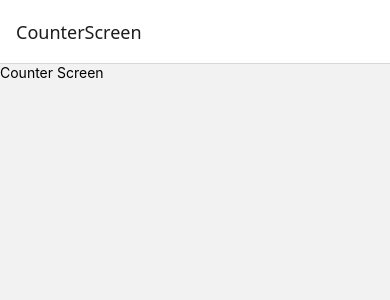
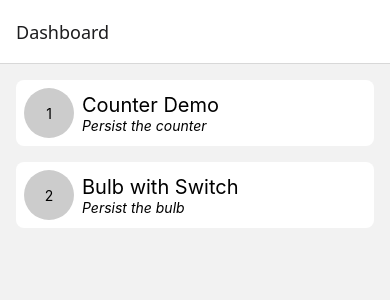
Before and after one commit to abidroid/ReactNativeAsyncStorage, a React Native app: screen /Dashboard in a window 390 px wide. Shown: the top 300 px of the page. Built offline with nearby package versions, Linux system fonts and the light colour scheme.

Commit message:
Dashboard design and navigation

```diff
--- a/navigators/RootNavigator.js
+++ b/navigators/RootNavigator.js
@@ -1,6 +1,7 @@
 import { createNativeStackNavigator } from "@react-navigation/native-stack";
 import CounterScreen from "../screens/CounterScreen";
 import BulbScreen from "../screens/BulbScreen";
+import DashboardScreen from "../screens/DashboardScreen";
 
 
 const Stack = createNativeStackNavigator();
@@ -9,6 +10,10 @@ const RootNavigator = () => {
     return (
 
         <Stack.Navigator>
+            <Stack.Screen
+                name="Dashboard"
+                component={DashboardScreen}
+            />
             <Stack.Screen
                 name="CounterScreen"
                 component={CounterScreen}
--- a/screens/CounterScreen.js
+++ b/screens/CounterScreen.js
@@ -2,7 +2,7 @@ import {View, Text} from 'react-native';
 
 const CounterScreen = () => {
  return (
-        <View><Text>Counter Screen</Text></View>
+        <View></View>
     );
 };
 
--- /dev/null
+++ b/screens/DashboardScreen.js
@@ -0,0 +1,53 @@
+import { Pressable, View, Text, StyleSheet } from "react-native";
+
+
+const DashboardScreen = ({ navigation }) => {
+
+    return (
+
+        <View style={styles.container}>
+            <Pressable style={styles.itemRow}
+            onPress={()=> {navigation.navigate("CounterScreen")}}
+            >
+                <View style={styles.circalAvatar}><Text>1</Text></View>
+                <View><Text style={styles.title}>Counter Demo</Text>
+                    <Text style={styles.subTitle}>Persist the counter</Text>
+                </View>
+            </Pressable>
+            <Pressable style={styles.itemRow}
+                        onPress={()=> {navigation.navigate("BulbScreen")}}
+
+            >
+                <View style={styles.circalAvatar}><Text>2</Text></View>
+                <View><Text style={styles.title}>Bulb with Switch</Text>
+                    <Text style={styles.subTitle}>Persist the bulb</Text>
+                </View>
+            </Pressable>
+        </View>
+    );
+};
+
+const styles = StyleSheet.create({
+    container:{padding: 8},
+    itemRow: {
+        flexDirection: 'row',
+        gap: 8,
+        backgroundColor: 'white',
+        padding: 8,
+        margin: 8,
+        alignItems: 'center',
+        borderRadius: 8,
+    },
+    circalAvatar: {
+        width: 50,
+        height: 50,
+        borderRadius: '100%',
+        justifyContent: 'center',
+        alignItems: 'center',
+        backgroundColor: '#CCC'
+    },
+
+    title: {fontSize: 20},
+    subTitle: {fontStyle: "italic"},
+});
+export default DashboardScreen;
```
